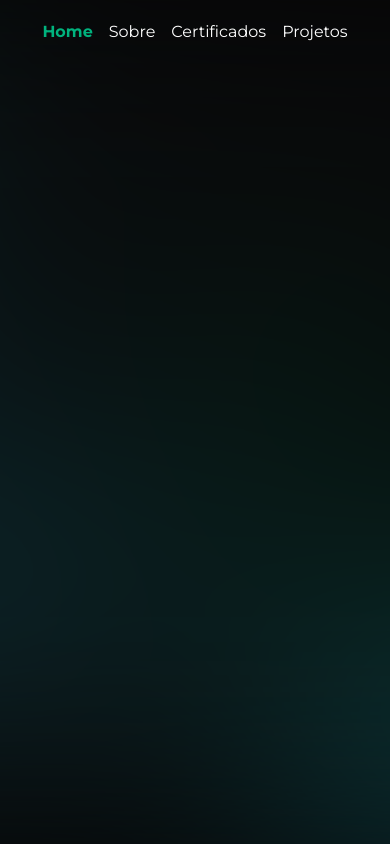
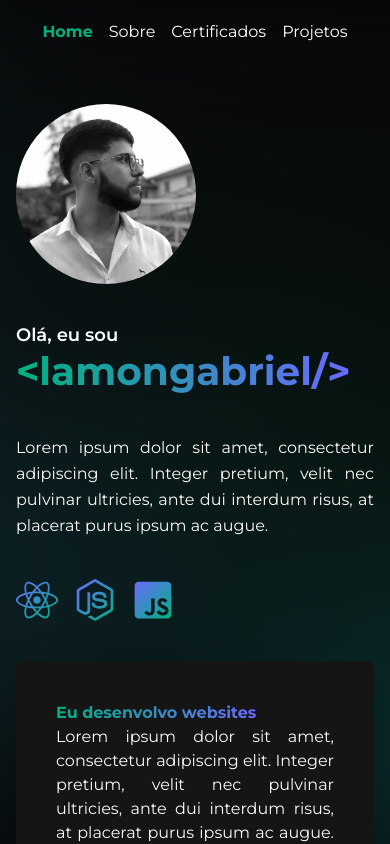
Before and after one commit to lamongabriel/old-portfolio, a Next.js app: page / in a window 390 px wide. Shown: the top 844 px of the page. Built offline with nearby package versions, Linux system fonts and the light colour scheme.

Commit message:
home responive - mobile first

```diff
--- a/src/pages/index.tsx
+++ b/src/pages/index.tsx
@@ -14,15 +14,15 @@ import { FaReact, FaJsSquare, FaNodeJs } from 'react-icons/fa'
 export default function Home () {
   return (
     <>
-      <Layout className="flex justify-between items-center gap-10">
+      <Layout className='flex flex-col gap-10 my-10 lg:flex-row lg:justify-between lg:items-center lg:my-0'>
 
-				<Fade className='flex-1 max-w-[460px]'>
+				<Fade className='lg:flex-1 lg:max-w-[480px]'>
 					<section>
 
 						<Image className="mb-10 rounded-full" src={profile} alt="Gabriel Lamon profile image" width={180} height={180}/>
 
 						<Heading className='text-lg'>Olá, eu sou</Heading>
-						<HeadingGradient className="text-5xl">{'<lamongabriel/>'}</HeadingGradient>
+						<HeadingGradient className="text-[clamp(1.5rem,10vw,3rem)]">{'<lamongabriel/>'}</HeadingGradient>
 
 						<Text className='mt-10 leading-relaxed'>
 							Lorem ipsum dolor sit amet, consectetur adipiscing elit. Integer pretium, velit nec pulvinar ultricies, ante dui interdum risus, at placerat purus ipsum ac augue.
@@ -44,7 +44,7 @@ export default function Home () {
 					</section>
 				</Fade>
 
-				<Slide className='flex-1 max-w-[640px]' direction='right'>
+				<Slide className='lg:flex-1 lg:max-w-[620px]' direction='right'>
 					<section className="flex flex-col gap-4">
 						<Box>
 							<HeadingGradient>
```
